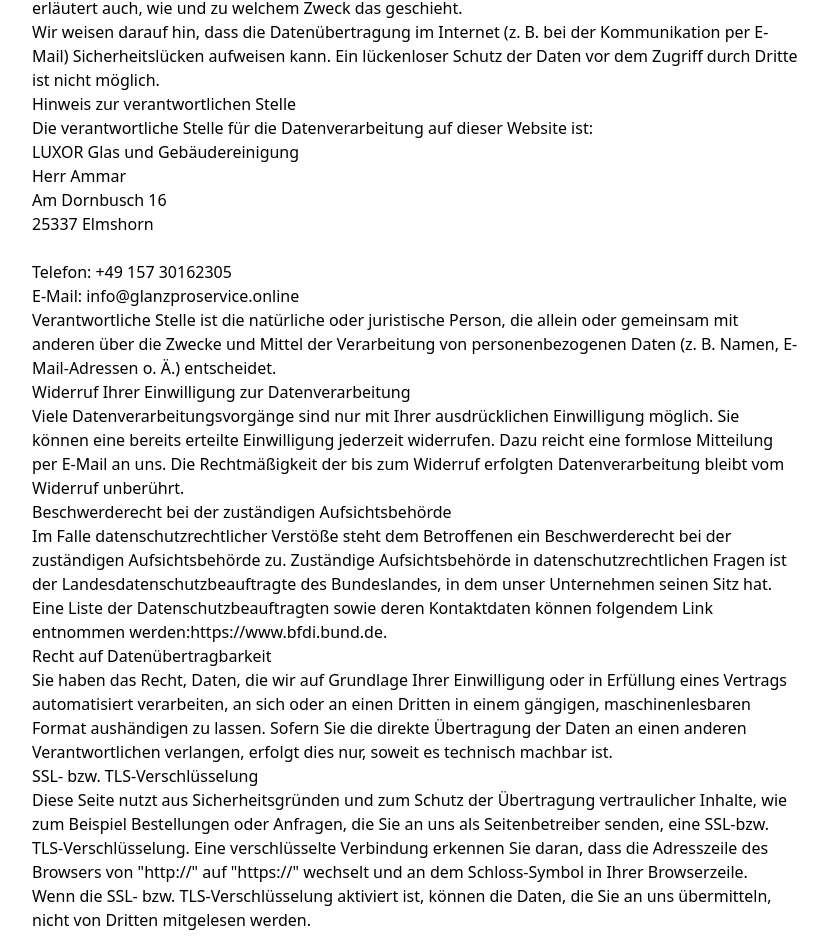
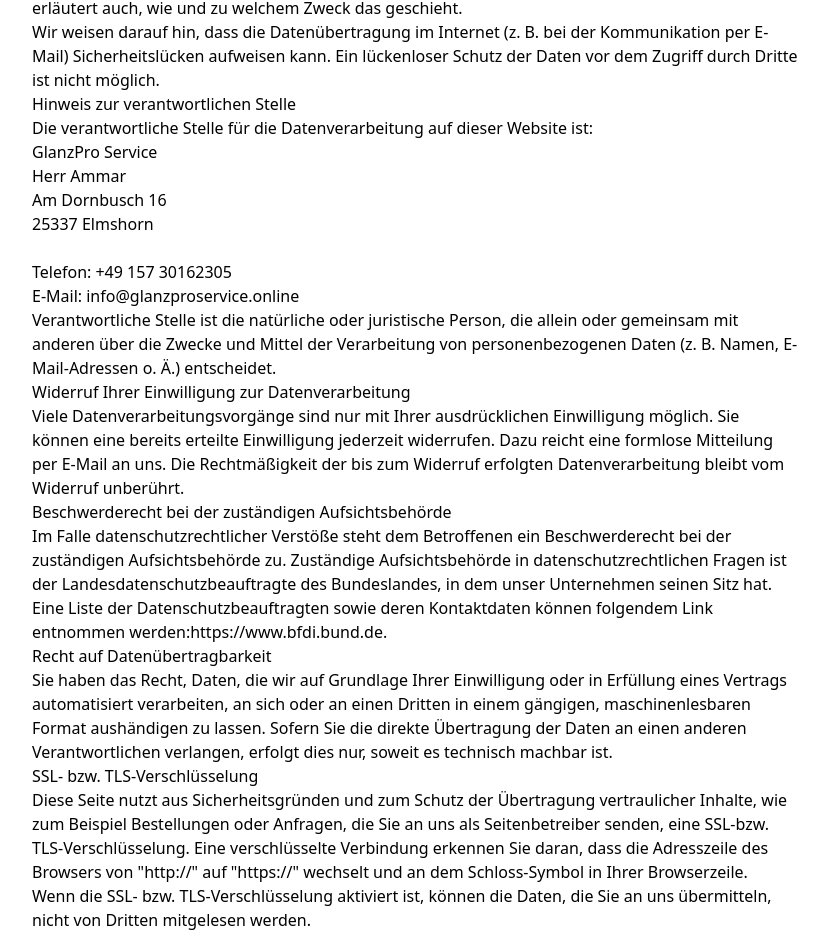
Before and after one commit to psuskin/luxor, a Next.js app: page /datenschutz in a window 1280 px wide. Shown: the part 1293-2229 px from the top of the page, without its empty margins (224-1052 px from the left). Built offline with nearby package versions, Linux system fonts and the light colour scheme.

Commit message:
Update responsible entity name in Datenschutz page

```diff
--- a/src/app/datenschutz/page.tsx
+++ b/src/app/datenschutz/page.tsx
@@ -118,7 +118,7 @@
                 Website ist:
               </p>
               <p>
-                LUXOR Glas und Gebäudereinigung
+                GlanzPro Service
                 <br />
                 Herr Ammar
                 <br />
```
